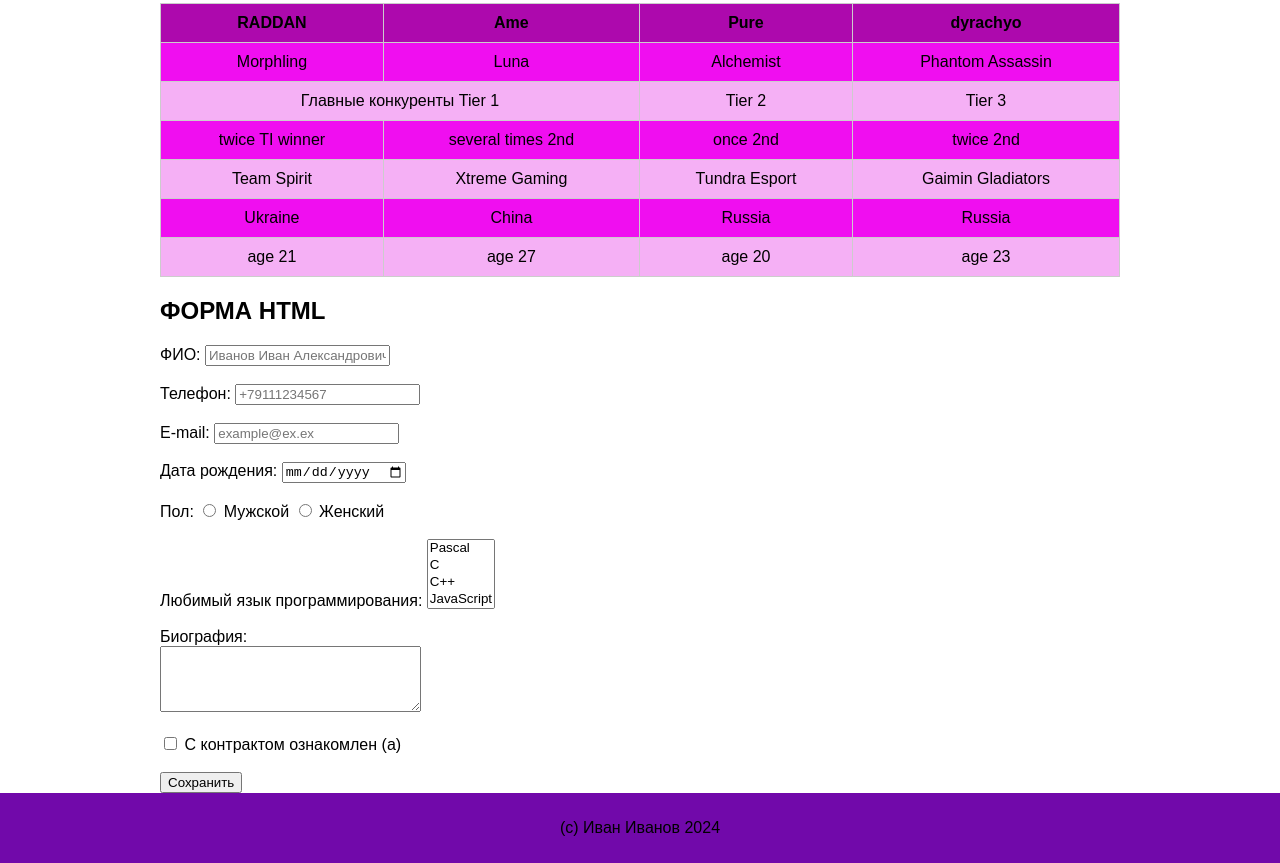
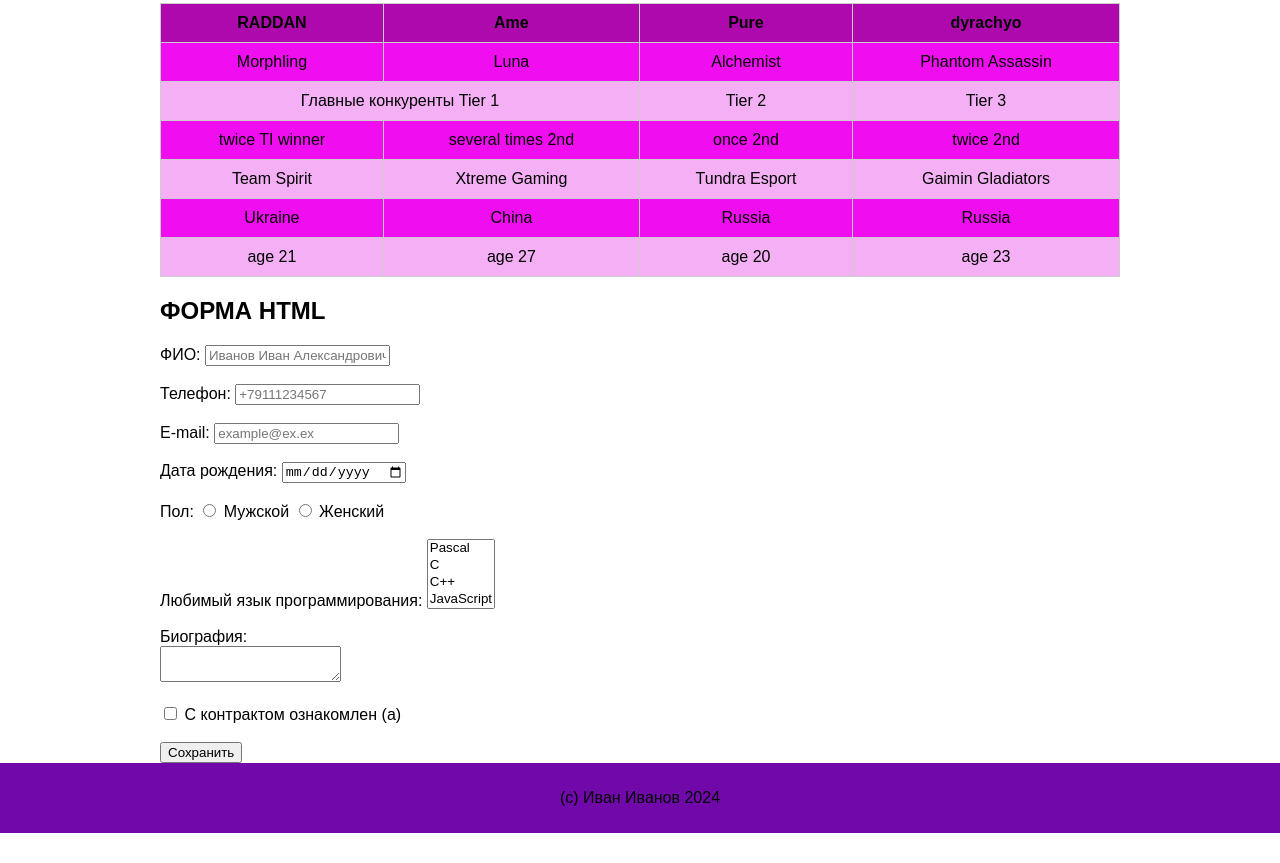
Before and after one commit to VanFaz/web3, a plain HTML site: page index.html in a window 1280 px wide. Shown: the part 1168-2031 px from the top of the page. After the commit the page ends 2001 px from the top, so only its background shows below. Drawn offline with Linux system fonts and the light colour scheme.

Commit message:
Update index.html

```diff
--- a/index.html
+++ b/index.html
@@ -153,7 +153,7 @@
         </select><br><br>
 
         <label for="bio">Биография:</label><br>
-        <textarea id="bio" name="bio" rows="4" cols="30" required></textarea><br><br>
+        <textarea id="bio" name="bio" rows="2" cols="20" required></textarea><br><br>
 
         <input type="checkbox" id="contract" name="contract" required>
         <label for="contract">С контрактом ознакомлен (а)</label><br><br>
```
